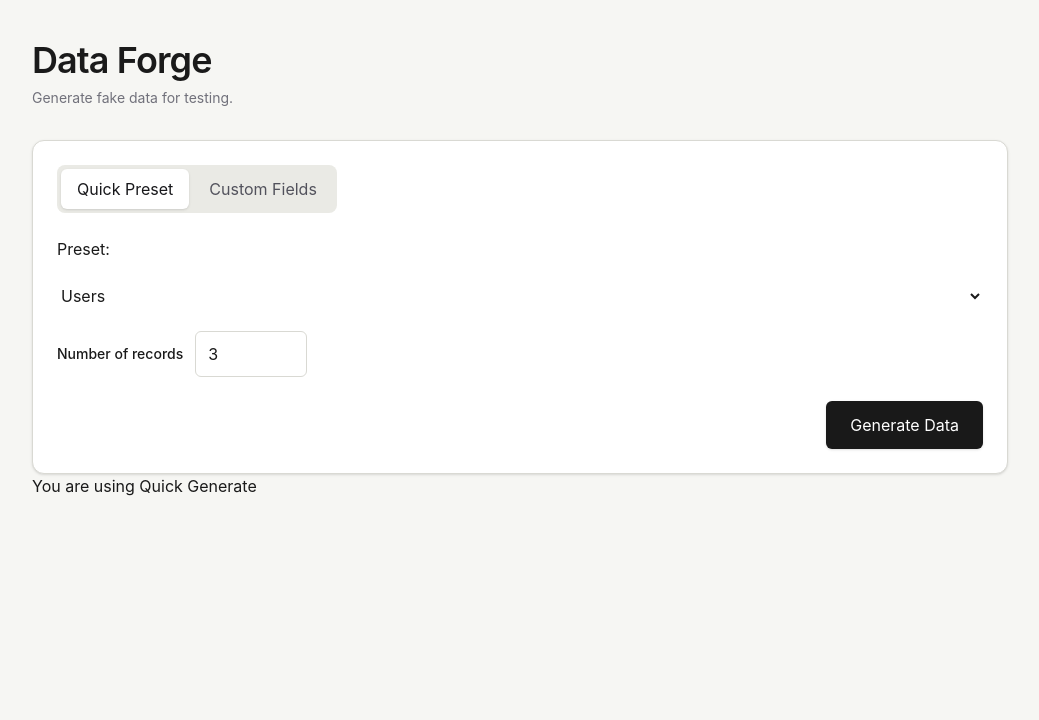
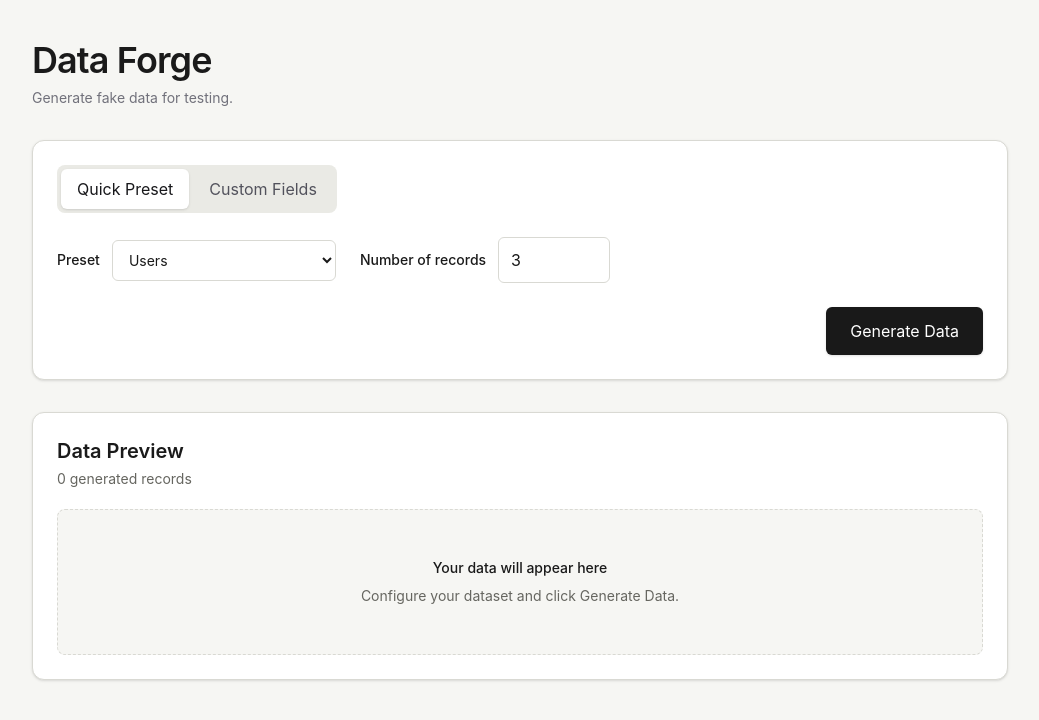
Before and after one commit to NguyenDucAnh20235585/data-forge, a React (Vite) app in the folder frontend/: page / in a window 1280 px wide. Shown: the top 720 px of the page, without its empty margins (120-1159 px from the left). Built offline with nearby package versions, Linux system fonts and the light colour scheme.

Commit message:
style: complete desktop preview and quick layout

```diff
--- a/frontend/src/App.tsx
+++ b/frontend/src/App.tsx
@@ -111,20 +111,26 @@ function App() {
             Custom Fields
           </button>
         </div>
+
+        <div className="flex flex-wrap items-center gap-6">
           {mode === "quick" && (
-          <>
-            <label htmlFor="preset">Preset:</label>
+            <div className="flex items-center gap-3">
+              <label htmlFor="preset" className="text-sm font-medium text-ink">
+                Preset
+              </label>
+
               <select
                 id="preset"
                 value={preset}
                 onChange={(event) => setPreset(event.target.value as Preset)}
+                className="w-56 rounded-md border border-outline bg-surface px-3 py-2.5 text-sm text-ink outline-none transition-colors focus:border-accent focus:ring-2 focus:ring-accent/20"
               >
                 <option value="users">Users</option>
                 <option value="products">Products</option>
                 <option value="employees">Employees</option>
                 <option value="umamusume">Umamusume</option>
               </select>
-          </>
+            </div>
           )}
 
           <div className="flex items-center gap-3">
@@ -141,6 +147,7 @@ function App() {
               onChange={(event) => setCount(Number(event.target.value))}
               className="w-28 rounded-md border border-outline bg-surface px-3 py-2.5 text-sm text-ink outline-none transition-colors focus:border-accent focus:ring-2 focus:ring-accent/20"
             />
+          </div>
         </div>
 
         {mode === "custom" && (
@@ -161,24 +168,52 @@ function App() {
         </div>
       </div>
 
-      <p>
-        {mode === "quick"
-          ? "You are using Quick Generate"
-          : "You are using Custom Generate"}
+      {error && (
+        <p role="alert" className="mt-4 text-sm text-red-600">
+          {error}
         </p>
+      )}
 
-      {error && <p role="alert">{error}</p>}
+      <section className="mt-8 rounded-xl border border-outline bg-surface p-6 shadow-sm">
+        <div className="mb-5 flex items-center justify-between gap-4">
+          <div>
+            <h2 className="text-xl font-semibold text-ink">Data Preview</h2>
+            <p className="mt-1 text-sm text-muted">
+              {records.length} generated records
+            </p>
+          </div>
 
           {records.length > 0 && (
-        <section>
-          <h2>Generated Records ({records.length})</h2>
+            <div className="flex gap-2">
+              <button
+                onClick={handleExportJson}
+                className="rounded-md border border-outline px-4 py-2 text-sm font-medium hover:bg-surface-soft"
+              >
+                Export JSON
+              </button>
+              <button
+                onClick={handleExportCsv}
+                className="rounded-md border border-outline px-4 py-2 text-sm font-medium hover:bg-surface-soft"
+              >
+                Export CSV
+              </button>
+            </div>
+          )}
+        </div>
 
-          <button onClick={handleExportJson}>Export JSON</button>
-          <button onClick={handleExportCsv}>Export CSV</button>
-
+        {records.length > 0 ? (
           <PreviewTable records={records} />
+        ) : (
+          <div className="rounded-lg border border-dashed border-outline bg-canvas px-6 py-12 text-center">
+            <p className="text-sm font-medium text-ink">
+              Your data will appear here
+            </p>
+            <p className="mt-2 text-sm text-muted">
+              Configure your dataset and click Generate Data.
+            </p>
+          </div>
+        )}
       </section>
-      )}
     </main>
   );
 }
--- a/frontend/src/components/PreviewTable.tsx
+++ b/frontend/src/components/PreviewTable.tsx
@@ -8,24 +8,40 @@ export default function PreviewTable({ records }: PreviewTableProps) {
   const columns = records.length > 0 ? Object.keys(records[0]) : [];
 
   return (
-    <table>
-      <thead>
+    <div className="max-h-[420px] w-full overflow-auto rounded-lg border border-outline">
+      <table className="w-full min-w-max border-collapse text-left text-sm">
+        <thead className="sticky top-0 z-10 bg-surface-soft">
           <tr>
             {columns.map((column) => (
-            <th key={column}>{column}</th>
+              <th
+                key={column}
+                scope="col"
+                className="border-b border-outline px-4 py-3 text-xs font-semibold uppercase tracking-wide text-muted"
+              >
+                {column}
+              </th>
             ))}
           </tr>
         </thead>
 
         <tbody>
           {records.map((record, index) => (
-          <tr key={index}>
+            <tr
+              key={index}
+              className="border-b border-outline/70 transition-colors hover:bg-surface-soft/50 last:border-b-0"
+            >
               {columns.map((column) => (
-              <td key={column}>{record[column]}</td>
+                <td
+                  key={column}
+                  className="whitespace-nowrap px-4 py-3 text-ink"
+                >
+                  {record[column]}
+                </td>
               ))}
             </tr>
           ))}
         </tbody>
       </table>
+    </div>
   );
 }
```
Lines whose indentation alone changed are shown as unchanged.
